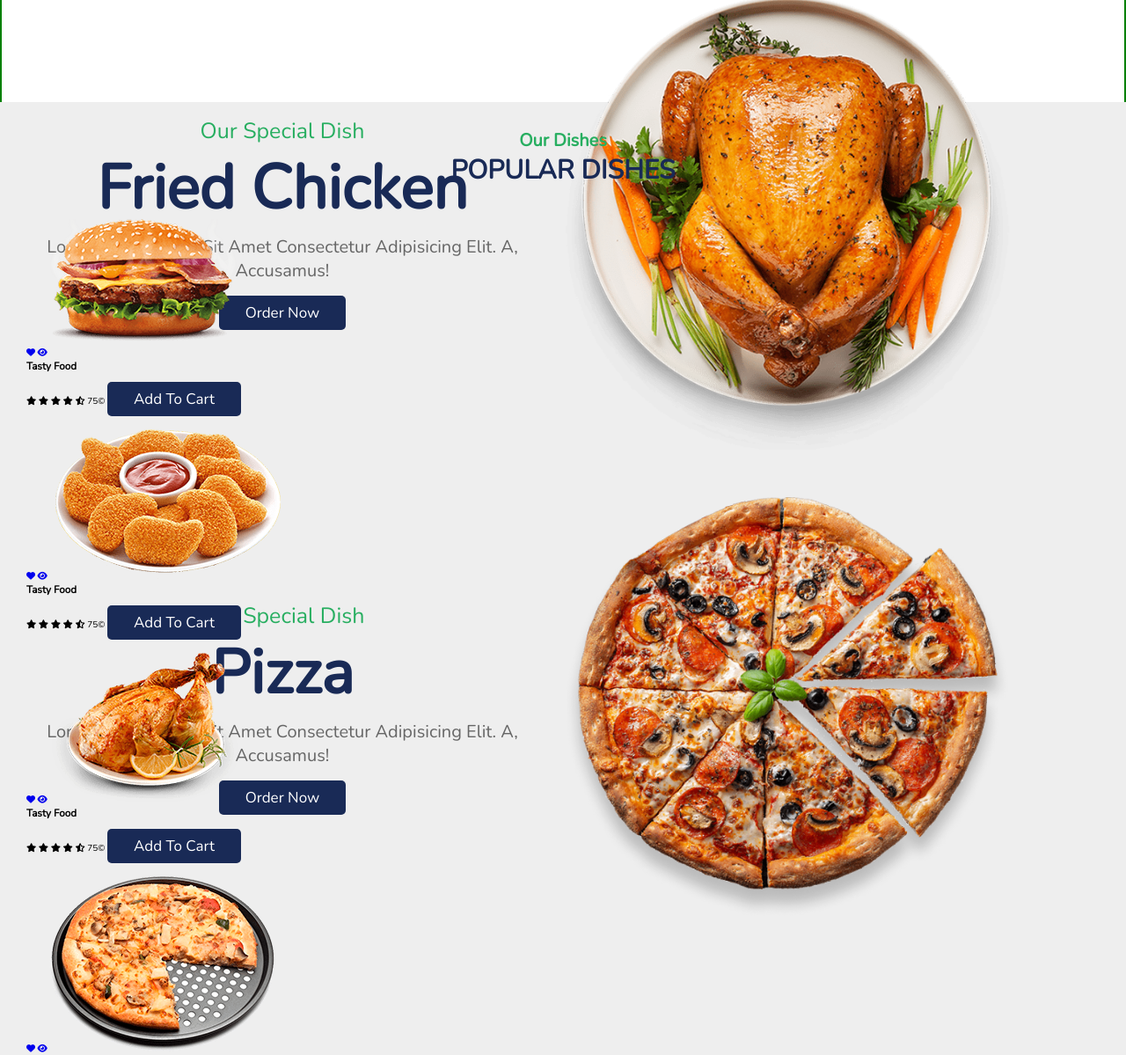
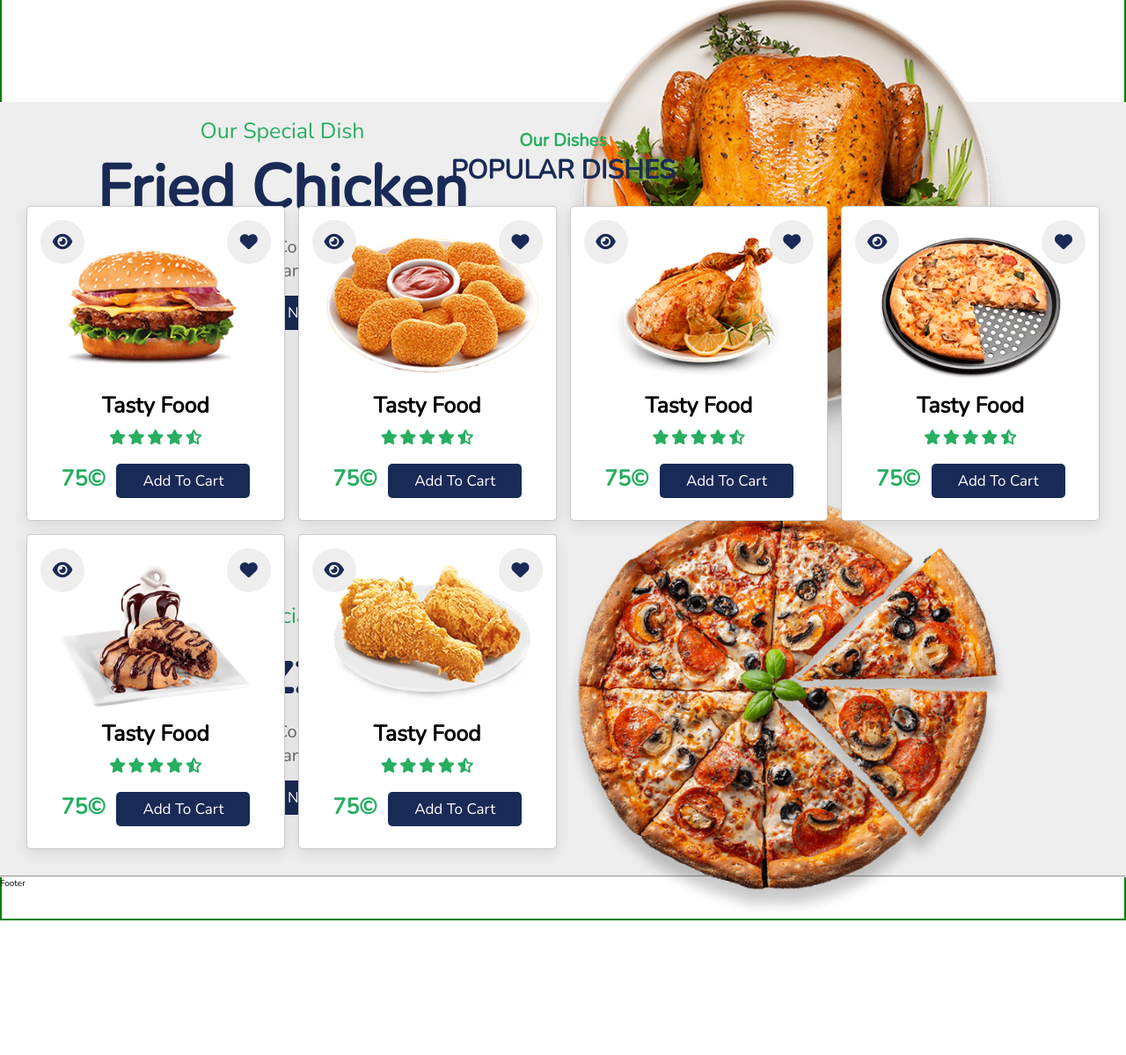
Before and after one commit to vbasoon/online-resto, a website: page src/index.html in a window 1280 px wide. Shown: the part 686-1885 px from the top of the page at 88% size. After the commit the page ends 1732 px from the top, so only its background shows below. Drawn offline with nearby package versions, Linux system fonts and the light colour scheme; files that its build step writes are made by us from their sources.

Commit message:
dishes done

```diff
--- a/src/scss/_home.scss
+++ b/src/scss/_home.scss
@@ -23,7 +23,64 @@
 
   &__items {
     display: grid;
-    grid-template-columns: repeat (auto-fit, minmax(28rem, 1fr));
+    grid-template-columns: repeat(auto-fit, minmax(28rem, 1fr));
     gap: 1.5rem;
   }
+
+  &__item {
+    padding: 2.5rem;
+    background-color: #fff;
+    border-radius: 0.5rem;
+    border: 0.1rem solid rgba(0, 0, 0, 0.2);
+    box-shadow: $box-shadow;
+    position: relative;
+    overflow: hidden;
+    text-align: center;
+    .fa-heart,
+    .fa-eye {
+      position: absolute;
+      top: 1.5rem;
+      background-color: #eee;
+      border-radius: 50%;
+      width: 5rem;
+      height: 5rem;
+      line-height: 5rem;
+      font-size: 2rem;
+      color: $black;
+      &:hover {
+        background-color: $green;
+        color: #eee;
+      }
+    }
+
+    .fa-heart {
+      right: 1.5rem;
+    }
+
+    .fa-eye {
+      left: 1.5rem;
+    }
+    img {
+      height: 16rem;
+      margin: 1rem 0;
+    }
+    h3 {
+      color: black;
+      font-size: 2.5rem;
+    }
+  }
+
+  &__rating {
+    padding: 1rem 0;
+    i {
+      font-size: 1.7rem;
+      color: $green;
+    }
+  }
+  span {
+    color: $green;
+    font-weight: bolder;
+    margin-right: 1rem;
+    font-size: 2.5rem;
+  }
 }
```
Also changed, not shown: src/index.html (+6 -6 lines), dist/css/style.min.css, dist/index.html, 1 other file.
